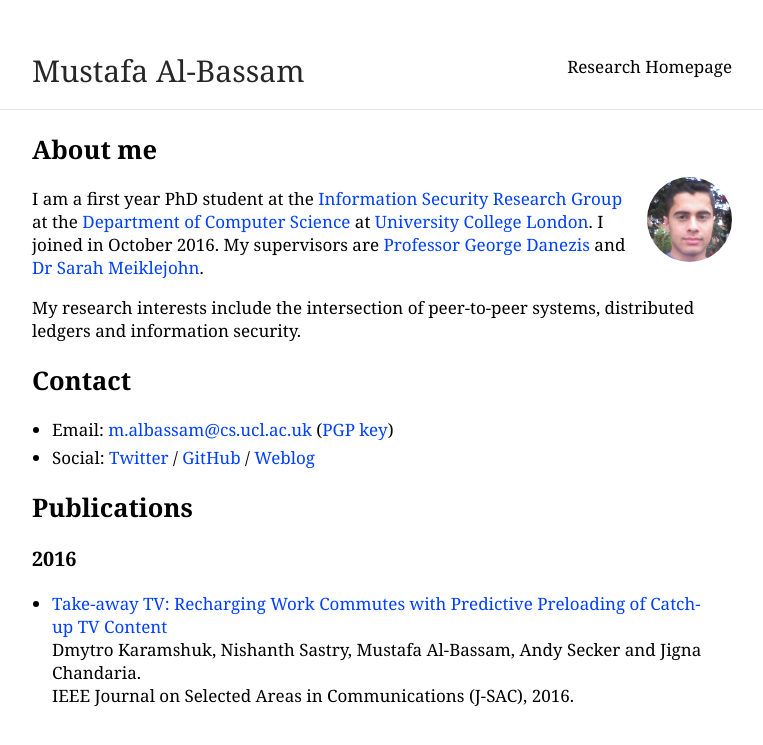
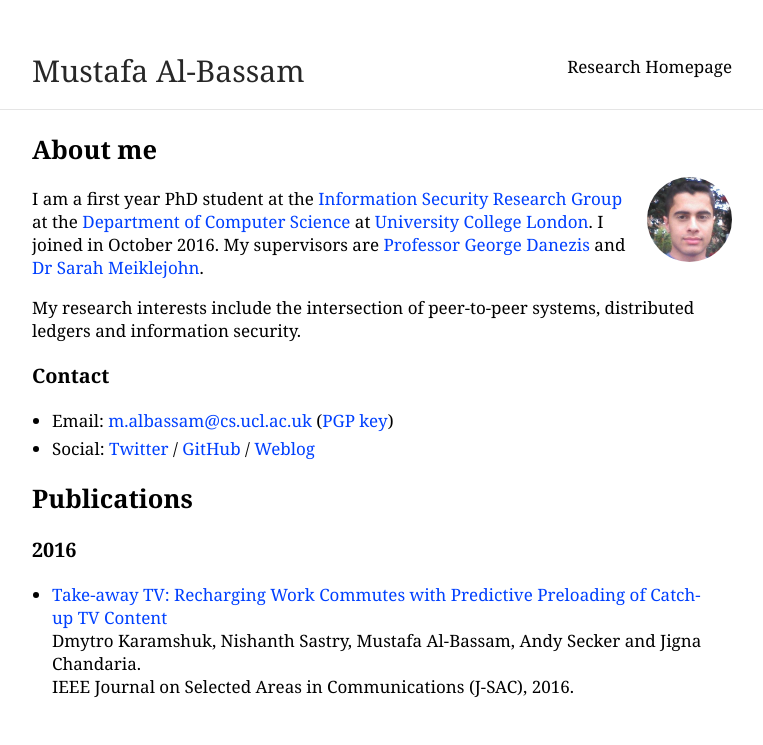
Before and after one commit to musalbas/research-homepage, a Jekyll site: the page built from index.md, in a window 1280 px wide. Shown: the top 745 px of the page, without its empty margins (258-1021 px from the left). Built offline with Jekyll 4.4.1, drawn with Linux system fonts in a browser that asks for light colours.

```diff
--- a/index.md
+++ b/index.md
@@ -11,7 +11,7 @@ I am a first year PhD student at the [Information Security Research Group](http:
 
 My research interests include the intersection of peer-to-peer systems, distributed ledgers and information security.
 
-## Contact
+### Contact
 
 - Email: [m.albassam@cs.ucl.ac.uk](mailto:m.albassam@cs.ucl.ac.uk) ([PGP key](https://musalbas.com/pgp.asc))
 - Social: [Twitter](https://twitter.com/musalbas) / [GitHub](https://github.com/musalbas) / [Weblog](https://musalbas.com)
```
Also changed, not shown: 1 other file.
